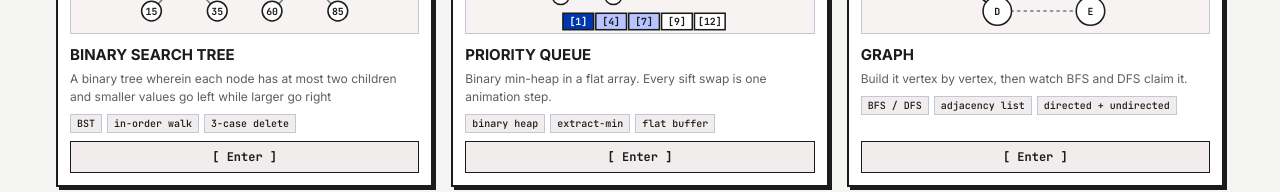
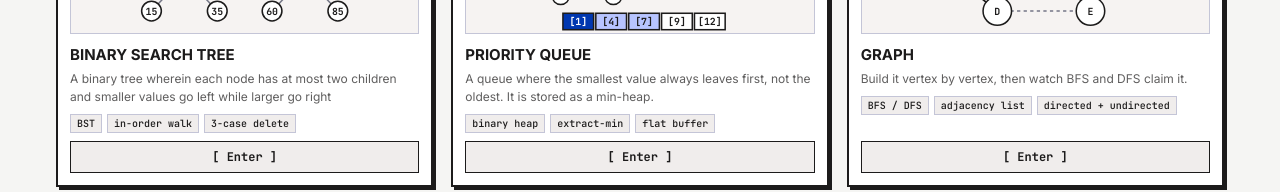
Before and after one commit to Ashoka-CS-3810-Design-Practices-in-CS/project-1-commit_happens, a React (Vite) app: page / in a window 1280 px wide. Shown: the part 658-850 px from the top of the page. Built offline with nearby package versions, Linux system fonts and the light colour scheme.

Commit message:
Update index.ts

```diff
--- a/src/structures/heap/index.ts
+++ b/src/structures/heap/index.ts
@@ -9,7 +9,7 @@ export const heapModule: StructureModule<HeapModel> = {
   title: 'Priority Queue',
   tag: 'MIN_HEAP',
   category: 'tree',
-  blurb: 'Binary min-heap in a flat array. Every sift swap is one animation step.',
+  blurb: 'A queue where the smallest value always leaves first, not the oldest. It is stored as a min-heap.',
   chips: ['binary heap', 'extract-min', 'flat buffer'],
   headline: 'O(log N)',
   create,
```
